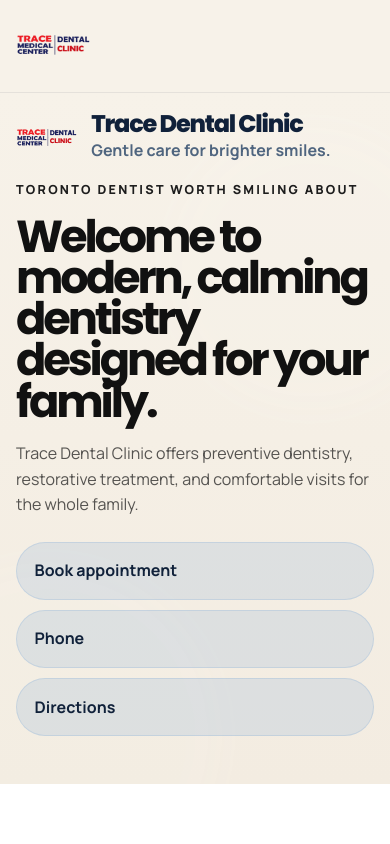
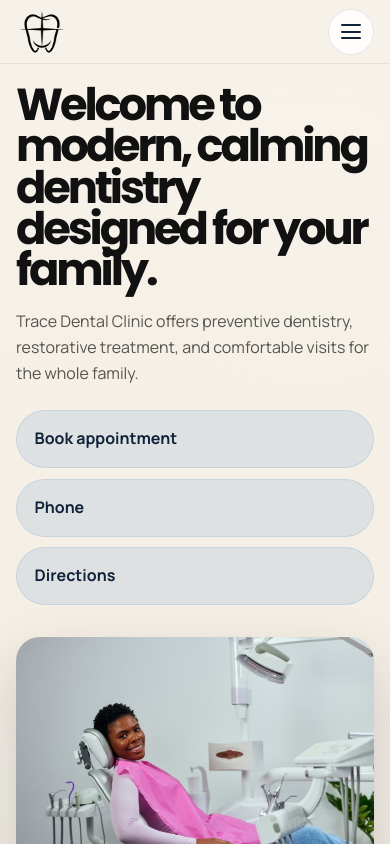
Before and after one commit to KamauRuth/Trace-Dental-Clinic, a Next.js app: page / in a window 390 px wide. Shown: the top 844 px of the page. Built offline with nearby package versions, Linux system fonts and the light colour scheme.

Commit message:
Update clinic logo and responsive homepage

```diff
--- a/app/globals.css
+++ b/app/globals.css
@@ -138,16 +138,11 @@
 }
 
 .brand-logo {
-  width: 100%;
-  height: 100%;
-  object-fit: cover;
-}
-
-.brand-logo {
   width: 6.4rem;
   height: auto;
   display: block;
   object-fit: contain;
+  mix-blend-mode: multiply;
 }
 
 .brand-logo-footer {
@@ -191,6 +186,75 @@
   border: 1px solid var(--border);
   background: rgba(255, 255, 255, 0.85);
   color: var(--ink);
+}
+
+.mobile-nav {
+  display: none;
+}
+
+.nav-toggle {
+  list-style: none;
+}
+
+.nav-toggle::-webkit-details-marker {
+  display: none;
+}
+
+.nav-toggle-lines {
+  display: grid;
+  gap: 0.28rem;
+}
+
+.nav-toggle-lines span {
+  display: block;
+  width: 1.25rem;
+  height: 2px;
+  border-radius: 999px;
+  background: currentColor;
+  transition: transform 180ms ease, opacity 180ms ease;
+}
+
+.mobile-nav[open] .nav-toggle-lines span:first-child {
+  transform: translateY(0.43rem) rotate(45deg);
+}
+
+.mobile-nav[open] .nav-toggle-lines span:nth-child(2) {
+  opacity: 0;
+}
+
+.mobile-nav[open] .nav-toggle-lines span:last-child {
+  transform: translateY(-0.43rem) rotate(-45deg);
+}
+
+.mobile-nav-panel {
+  position: absolute;
+  top: calc(100% + 0.35rem);
+  right: 0;
+  left: 0;
+  display: grid;
+  gap: 0.25rem;
+  padding: 0.75rem;
+  border: 1px solid var(--border);
+  border-radius: 1rem;
+  background: #f7f2e9;
+  box-shadow: var(--shadow-md);
+}
+
+.mobile-nav-panel > a:not(.nav-cta) {
+  padding: 0.75rem 0.85rem;
+  border-radius: 0.75rem;
+  color: var(--ink);
+  font-weight: 700;
+}
+
+.mobile-nav-panel > a:not(.nav-cta):hover,
+.mobile-nav-panel > a:not(.nav-cta):focus-visible {
+  background: rgba(16, 33, 58, 0.06);
+}
+
+.mobile-nav-cta {
+  margin-top: 0.35rem;
+  text-align: center;
 }
 
 .site-nav {
@@ -257,15 +321,31 @@
 
 .hero-grid {
   display: grid;
-  grid-template-columns: 1fr;
-  gap: 0;
-  align-items: start;
+  grid-template-columns: minmax(0, 1.05fr) minmax(20rem, 0.95fr);
+  gap: clamp(2rem, 5vw, 5rem);
+  align-items: center;
 }
 
 .hero-copy {
   position: relative;
   z-index: 1;
   max-width: 42rem;
+}
+
+.hero-visual {
+  position: relative;
+  z-index: 1;
+  min-width: 0;
+}
+
+.hero-image {
+  display: block;
+  width: 100%;
+  aspect-ratio: 4 / 5;
+  object-fit: cover;
+  object-position: 52% center;
+  border-radius: clamp(1.5rem, 3vw, 3rem);
+  box-shadow: 0 28px 60px rgba(16, 33, 58, 0.18);
 }
 
 .hero-brand-block {
@@ -975,14 +1055,57 @@
   }
 }
 
+@media (max-width: 960px) {
+  .site-header-inner {
+    min-height: 4.75rem;
+    padding: 0.55rem 0;
+  }
+
+  .brand-copy-desktop {
+    display: none;
+  }
+
+  .brand-logo {
+    width: 4.5rem;
+  }
+
+  .site-nav {
+    gap: 0.75rem;
+  }
+
+  .header-actions {
+    gap: 0.75rem;
+  }
+
+  .nav-cta {
+    padding: 0.72rem 1rem;
+  }
+}
+
 @media (max-width: 780px) {
+  .hero-grid {
+    grid-template-columns: 1fr;
+    gap: 2rem;
+  }
+
   .site-header-inner {
     position: relative;
     flex-wrap: nowrap;
+    min-height: 3.75rem;
+    padding: 0.35rem 0;
   }
 
   .header-actions {
     display: none;
+  }
+
+  .mobile-nav {
+    display: block;
+    margin-left: auto;
+  }
+
+  .nav-toggle {
+    display: inline-flex;
   }
 
   .brand-copy-desktop {
@@ -993,12 +1116,21 @@
     width: auto;
   }
 
+  .brand-logo {
+    width: 3.75rem;
+  }
+
   .hero {
     padding: 1.25rem 0 3rem;
   }
 
   .hero-copy {
     max-width: none;
+  }
+
+  .hero-image {
+    aspect-ratio: 4 / 3;
+    border-radius: 1.5rem;
   }
 
   .hero-brand-block {
@@ -1065,7 +1197,7 @@
   }
 
   .brand-logo {
-    width: 4.9rem;
+    width: 3.25rem;
   }
 
   .hero-actions-mobile {
--- a/app/page.js
+++ b/app/page.js
@@ -79,7 +79,7 @@
       <header className="site-header">
         <div className="container site-header-inner">
           <Link href="/" className="brand" aria-label="Trace Dental Clinic home">
-            <img className="brand-logo" src="/assets/images/tracelogo.png" alt="Trace Dental Clinic logo" />
+            <img className="brand-logo" src="/assets/images/trace-logo.jpg" alt="Trace Dental Clinic logo" />
             <span className="brand-copy brand-copy-desktop">
               <span className="brand-title">Trace Dental Clinic</span>
               <span className="brand-slogan">Gentle care for brighter smiles.</span>
@@ -96,6 +96,23 @@
 
             <Link href="/appointment" className="nav-cta header-book">Book appointment</Link>
           </div>
+
+          <details className="mobile-nav">
+            <summary className="nav-toggle" aria-label="Open navigation menu">
+              <span className="nav-toggle-lines" aria-hidden="true">
+                <span></span>
+                <span></span>
+                <span></span>
+              </span>
+            </summary>
+            <nav className="mobile-nav-panel" aria-label="Mobile navigation">
+              <Link href="#services">Services</Link>
+              <Link href="#about">About</Link>
+              <Link href="/blogs">Blog</Link>
+              <Link href="#footer">Contact</Link>
+              <Link href="/appointment" className="nav-cta mobile-nav-cta">Book appointment</Link>
+            </nav>
+          </details>
         </div>
       </header>
 
@@ -103,15 +120,6 @@
         <section className="hero">
           <div className="container hero-grid">
             <div className="hero-copy">
-              <div className="hero-brand-block">
-                <img className="hero-brand-logo" src="/assets/images/tracelogo.png" alt="Trace Dental Clinic" />
-                <div className="hero-brand-copy">
-                  <span className="hero-brand-title">Trace Dental Clinic</span>
-                  <span className="hero-brand-slogan">Gentle care for brighter smiles.</span>
-                </div>
-              </div>
-
-              <p className="section-eyebrow hero-eyebrow">Toronto dentist worth smiling about</p>
               <h1 className="hero-title">
                 Welcome to modern, calming dentistry designed for your family.
               </h1>
@@ -123,6 +131,14 @@
                 <Link href="tel:+254795512428" className="badge badge-action">Phone</Link>
                 <Link href="#footer" className="badge badge-action">Directions</Link>
               </div>
+            </div>
+
+            <div className="hero-visual">
+              <img
+                className="hero-image"
+                src="/assets/images/hero.jpg"
+                alt="A smiling patient relaxing in a dental chair"
+              />
             </div>
           </div>
         </section>
@@ -210,7 +226,7 @@
           <div className="footer-grid">
             <div className="footer-card">
               <div className="brand" style={{ marginBottom: '0.75rem' }}>
-                <img className="brand-logo brand-logo-footer" src="/assets/images/tracelogo.png" alt="Trace Dental Clinic logo" />
+                <img className="brand-logo brand-logo-footer" src="/assets/images/trace-logo.jpg" alt="Trace Dental Clinic logo" />
                 <span className="brand-copy">Trace Dental Clinic</span>
               </div>
               <p>Kiambaa Stage, Kiambu County</p>
```
Also changed, not shown: public/assets/images/trace-logo.jpg (added), 1 other file (tests, documents, lock files or other folders).
